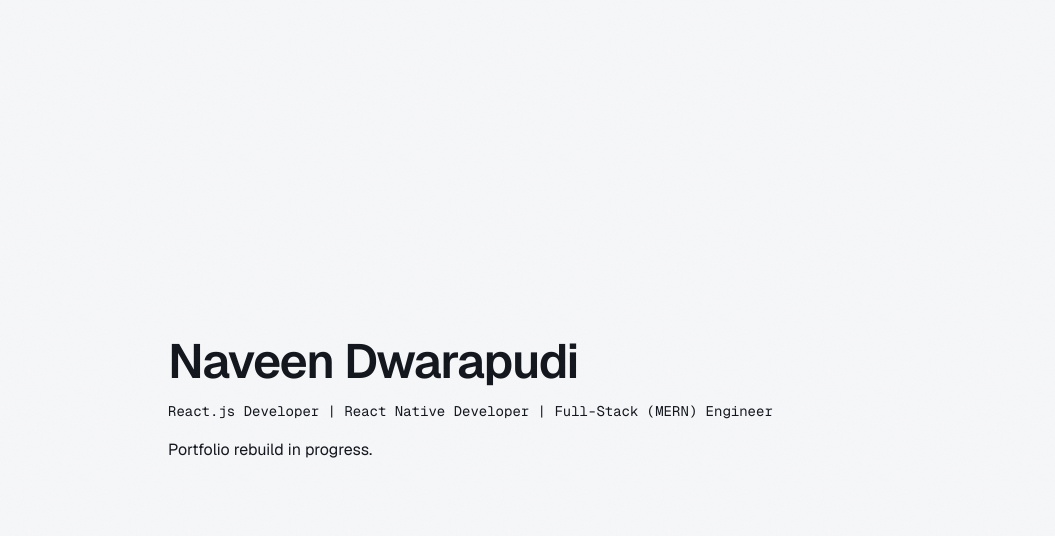
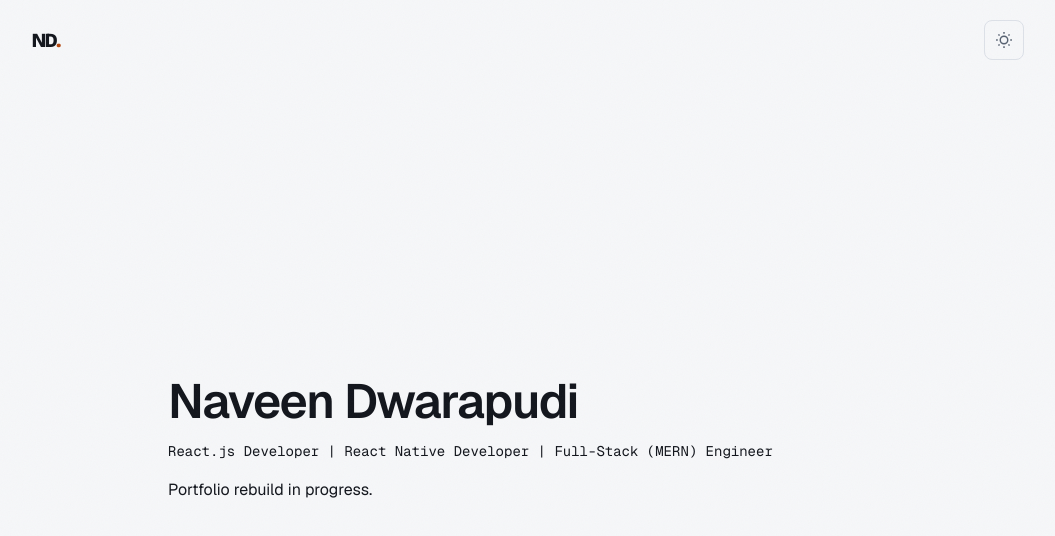
Before and after one commit to Naveen-Dwarapudi/portfolio, a Next.js app: page / in a window 1280 px wide. Shown: the top 536 px of the page, without its empty margins (112-1167 px from the left). Built offline with nearby package versions, Linux system fonts and the light colour scheme; no server answers.

Commit message:
feat: add theme toggle with circular wipe, site header and skip link
Co-Authored-By: Claude Opus 5.5 (1M context) <noreply@anthropic.com>

```diff
--- a/src/app/layout.tsx
+++ b/src/app/layout.tsx
@@ -1,6 +1,8 @@
 import type { Metadata } from "next";
 import { Geist, Geist_Mono } from "next/font/google";
 import localFont from "next/font/local";
+import { SiteHeader } from "@/components/site/site-header";
+import { SkipLink } from "@/components/ui/skip-link";
 import { siteUrl } from "@/lib/site-url";
 import { themeInitScript } from "@/lib/theme";
 import "./globals.css";
@@ -35,7 +37,11 @@ export default function RootLayout({ children }: LayoutProps<"/">) {
       <head>
         <script dangerouslySetInnerHTML={{ __html: themeInitScript }} />
       </head>
-      <body className="flex min-h-dvh flex-col">{children}</body>
+      <body className="flex min-h-dvh flex-col">
+        <SkipLink />
+        <SiteHeader />
+        {children}
+      </body>
     </html>
   );
 }
--- a/src/app/page.tsx
+++ b/src/app/page.tsx
@@ -1,6 +1,9 @@
 export default function Home() {
   return (
-    <main className="mx-auto flex w-full max-w-3xl flex-1 flex-col justify-center gap-4 px-6 py-24">
+    <main
+      id="main"
+      className="mx-auto flex w-full max-w-3xl flex-1 flex-col justify-center gap-4 px-6 py-24"
+    >
       <h1 className="text-4xl font-semibold tracking-tight sm:text-5xl">
         Naveen Dwarapudi
       </h1>
--- /dev/null
+++ b/src/components/site/site-header.tsx
@@ -0,0 +1,20 @@
+import { ThemeToggle } from "@/components/theme/theme-toggle";
+import { Container } from "@/components/ui/container";
+
+export function SiteHeader() {
+  return (
+    <header className="relative z-10">
+      <Container className="flex items-center justify-between py-5">
+        {/* eslint-disable-next-line @next/next/no-html-link-for-pages -- removed in Task 7 */}
+        <a
+          href="/"
+          aria-label="Naveen Dwarapudi, home"
+          className="font-display text-xl font-extrabold tracking-[-0.04em]"
+        >
+          ND<span className="text-accent">.</span>
+        </a>
+        <ThemeToggle />
+      </Container>
+    </header>
+  );
+}
--- /dev/null
+++ b/src/components/theme/theme-toggle.tsx
@@ -0,0 +1,109 @@
+"use client";
+
+import { useSyncExternalStore } from "react";
+import {
+  isTheme,
+  nextTheme,
+  resolveTheme,
+  THEME_STORAGE_KEY,
+  type Theme,
+} from "@/lib/theme";
+
+function readStored(): string | null {
+  try {
+    return localStorage.getItem(THEME_STORAGE_KEY);
+  } catch {
+    return null;
+  }
+}
+
+function currentTheme(): Theme {
+  const attr = document.documentElement.getAttribute("data-theme");
+  if (isTheme(attr)) return attr;
+  return resolveTheme(
+    readStored(),
+    window.matchMedia("(prefers-color-scheme: light)").matches,
+  );
+}
+
+const listeners = new Set<() => void>();
+
+function subscribe(listener: () => void) {
+  listeners.add(listener);
+  const media = window.matchMedia("(prefers-color-scheme: light)");
+  media.addEventListener("change", listener);
+  return () => {
+    listeners.delete(listener);
+    media.removeEventListener("change", listener);
+  };
+}
+
+function applyTheme(theme: Theme) {
+  document.documentElement.setAttribute("data-theme", theme);
+  try {
+    localStorage.setItem(THEME_STORAGE_KEY, theme);
+  } catch {
+    // Storage unavailable (private mode): the choice lasts for this page only.
+  }
+  listeners.forEach((l) => l());
+}
+
+export function ThemeToggle() {
+  // Server snapshot is null: the label renders after hydration to avoid a mismatch.
+  const theme = useSyncExternalStore(subscribe, currentTheme, () => null);
+  const target = theme ? nextTheme(theme) : null;
+
+  function onClick(event: React.MouseEvent<HTMLButtonElement>) {
+    const next = nextTheme(currentTheme());
+    const reduce = window.matchMedia(
+      "(prefers-reduced-motion: reduce)",
+    ).matches;
+    if (!document.startViewTransition || reduce) {
+      applyTheme(next);
+      return;
+    }
+    const { clientX: x, clientY: y } = event;
+    const radius = Math.hypot(
+      Math.max(x, window.innerWidth - x),
+      Math.max(y, window.innerHeight - y),
+    );
+    document
+      .startViewTransition(() => applyTheme(next))
+      .ready.then(() => {
+        document.documentElement.animate(
+          {
+            clipPath: [
+              `circle(0px at ${x}px ${y}px)`,
+              `circle(${radius}px at ${x}px ${y}px)`,
+            ],
+          },
+          {
+            duration: 650,
+            easing: "cubic-bezier(0.16, 1, 0.3, 1)",
+            pseudoElement: "::view-transition-new(root)",
+          },
+        );
+      });
+  }
+
+  return (
+    <button
+      type="button"
+      onClick={onClick}
+      aria-label={target ? `Switch to ${target} theme` : "Toggle theme"}
+      className="inline-flex size-10 items-center justify-center rounded-lg border border-line text-muted transition-colors hover:text-text"
+    >
+      <svg
+        aria-hidden="true"
+        viewBox="0 0 24 24"
+        className="size-5"
+        fill="none"
+        stroke="currentColor"
+        strokeWidth="1.75"
+      >
+        <circle cx="12" cy="12" r="4.5" />
+        <path d="M12 2.5v2M12 19.5v2M2.5 12h2M19.5 12h2M5.3 5.3l1.4 1.4M17.3 17.3l1.4 1.4M5.3 18.7l1.4-1.4M17.3 6.7l1.4-1.4" />
+      </svg>
+    </button>
+  );
+}
--- /dev/null
+++ b/src/components/ui/container.tsx
@@ -0,0 +1,15 @@
+import type { ReactNode } from "react";
+
+export function Container({
+  children,
+  className = "",
+}: {
+  children: ReactNode;
+  className?: string;
+}) {
+  return (
+    <div className={`mx-auto w-full max-w-[1040px] px-6 ${className}`}>
+      {children}
+    </div>
+  );
+}
--- /dev/null
+++ b/src/components/ui/skip-link.tsx
@@ -0,0 +1,10 @@
+export function SkipLink() {
+  return (
+    <a
+      href="#main"
+      className="sr-only rounded-md bg-accent px-4 py-2 text-on-accent focus:not-sr-only focus:fixed focus:top-4 focus:left-4 focus:z-[60]"
+    >
+      Skip to content
+    </a>
+  );
+}
```
Also changed, not shown: 2 other files (tests, documents, lock files or other folders).
